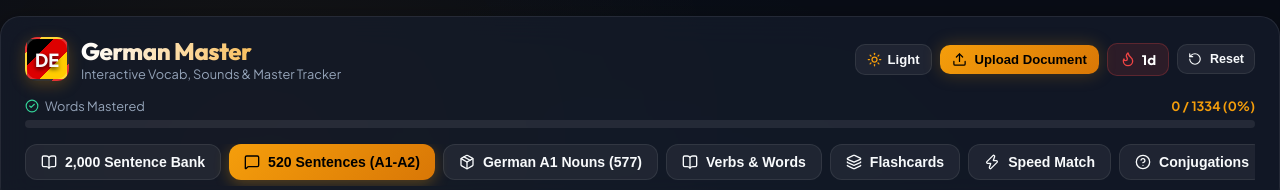
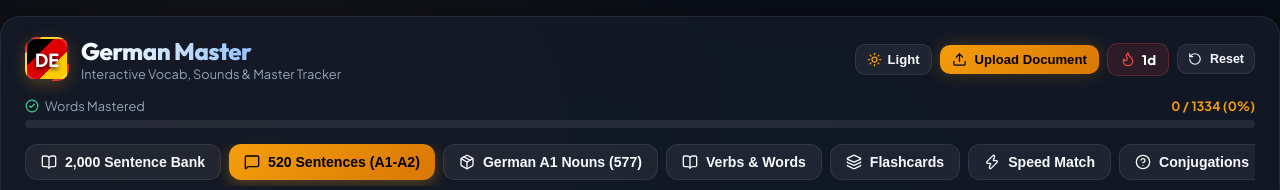
Before and after one commit to ahmedraheed/A1-german-website, a React (Vite) app: page / in a window 1280 px wide. Shown: the top 190 px of the page. Built offline with nearby package versions, Linux system fonts and the light colour scheme.

Commit message:
style: Apply electric blue color accent to Vertex Tech footer branding and header title gradient

```diff
--- a/src/App.jsx
+++ b/src/App.jsx
@@ -323,7 +323,7 @@ export default function App() {
             rel="noopener noreferrer"
             style={{ textDecoration: 'none', fontWeight: '800', letterSpacing: '-0.3px', transition: 'opacity 0.2s ease' }}
           >
-            <span style={{ color: 'var(--text-main)' }}>Vertex Tech </span>
+            <span style={{ color: '#60a5fa' }}>Vertex Tech </span>
             <span style={{ color: '#a3e635' }}>Advisory</span>
           </a>
         </div>
--- a/src/components/Header.jsx
+++ b/src/components/Header.jsx
@@ -49,7 +49,7 @@ export default function Header({
             <span style={{ fontSize: '18px', fontWeight: '800', textShadow: '0 2px 4px rgba(0,0,0,0.8)' }}>DE</span>
           </div>
           <div>
-            <h1 className="header-title-text" style={{ fontFamily: 'var(--font-display)', fontSize: '1.5rem', fontWeight: '800', letterSpacing: '-0.5px', background: 'linear-gradient(90deg, #ffffff 0%, #f59e0b 100%)', WebkitBackgroundClip: 'text', WebkitTextFillColor: 'transparent', margin: 0, lineHeight: '1.2' }}>
+            <h1 className="header-title-text" style={{ fontFamily: 'var(--font-display)', fontSize: '1.5rem', fontWeight: '800', letterSpacing: '-0.5px', background: 'linear-gradient(90deg, #ffffff 0%, #60a5fa 100%)', WebkitBackgroundClip: 'text', WebkitTextFillColor: 'transparent', margin: 0, lineHeight: '1.2' }}>
               German Master
             </h1>
             <p className="header-subtitle-text" style={{ color: 'var(--text-muted)', fontSize: '0.8rem', margin: 0 }}>
```
